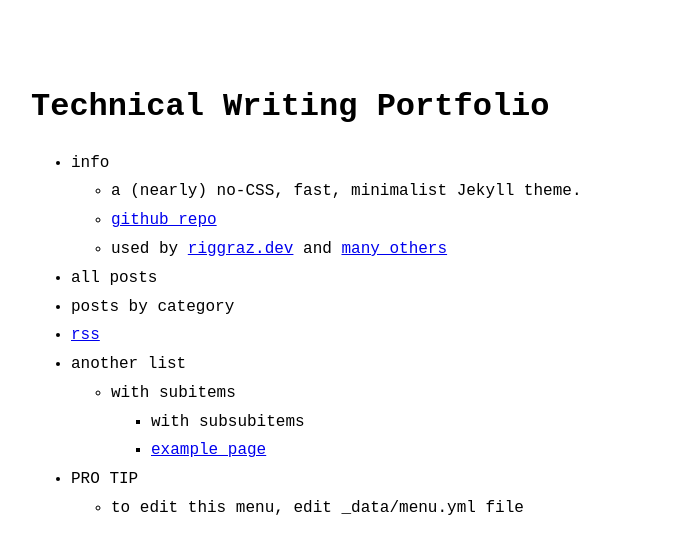
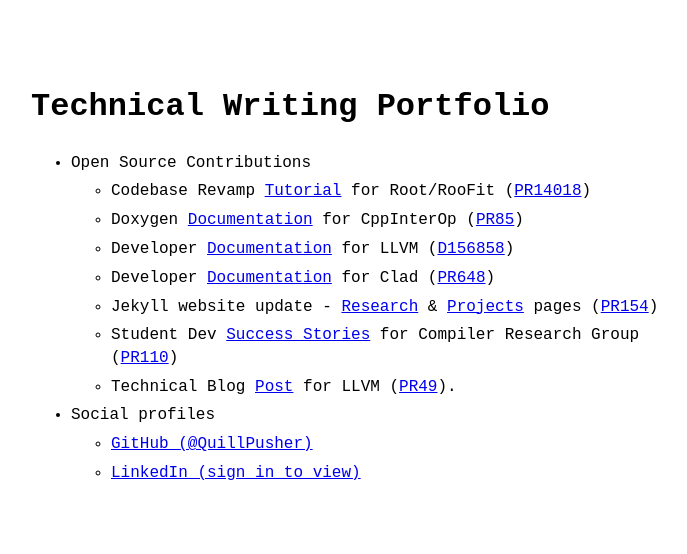
Before and after one commit to QuillPusher/quillpusher.github.io, a Jekyll site: the page built from index.md, in a window 1280 px wide. Shown: the top 554 px of the page, without its empty margins (289-976 px from the left). Built offline with Jekyll 4.4.1, drawn with Linux system fonts in a browser that asks for light colours.

Commit message:
Update menu.yml
Update menu.yml

Update menu.yml

Update menu.yml

Update menu.yml

Update menu.yml

Update menu.yml

Update menu.yml

```diff
--- a/_data/menu.yml
+++ b/_data/menu.yml
@@ -2,37 +2,19 @@
 # https://github.com/riggraz/no-style-please#customize-the-menu
 
 entries:
-  - title: info
+  - title: Open Source Contributions
     entries:
-      - title: a (nearly) no-CSS, fast, minimalist Jekyll theme.
-      - title: github repo
-        url: https://github.com/riggraz/no-style-please
-      - title: "used by <a href='https://riggraz.dev'>riggraz.dev</a> and <a href='https://github.com/riggraz/no-style-please/network/dependents'>many others</a>"
+      - title: Codebase Revamp <a href='https://root.cern/doc/v630/group__roofit__dev__docs__ad.html'>Tutorial</a> for Root/RooFit (<a href='https://github.com/root-project/root/pull/14018'>PR14018</a>)
+      - title: Doxygen <a href='https://cppinterop.readthedocs.io/en/latest/build/html/index.html'>Documentation</a>  for CppInterOp (<a href='https://github.com/compiler-research/CppInterOp/pull/85'>PR85</a>)
+      - title: Developer <a href='https://clang.llvm.org/docs/ClangRepl.html#capture-execution-results'>Documentation</a> for LLVM (<a href='https://reviews.llvm.org/D156858'>D156858</a>)
+      - title: Developer <a href='https://clad.readthedocs.io/en/latest/user/FloatingPointErrorEstimation.html'>Documentation</a> for Clad (<a href='https://github.com/vgvassilev/clad/pull/648'>PR648</a>)
+      - title: Jekyll website update - <a href='https://compiler-research.org/research/'>Research</a> & <a href='https://compiler-research.org/projects/'>Projects</a> pages (<a href='https://github.com/compiler-research/compiler-research.github.io/pull/154'>PR154</a>)
+      - title: Student Dev <a href='https://compiler-research.org/stories/'>Success Stories</a> for Compiler Research Group (<a href='https://github.com/compiler-research/compiler-research.github.io/pull/110'>PR110</a>)
+      - title: Technical Blog <a href='https://blog.llvm.org/posts/2023-12-31-compiler-research-internships-2023/'>Post</a> for LLVM (<a href='https://github.com/llvm/llvm-blog-www/pull/49'>PR49</a>).
 
-  - title: all posts
-    post_list:
-      limit: 5
-      show_more: true
-      show_more_text: See archive...
-      show_more_url: archive.html
-
-  - title: posts by category
-    post_list:
-      category: example2
-      show_more: true
-      show_more_text: See more posts...
-      show_more_url: example2-archive.html
-
-  - title: rss
-    url: feed.xml
-
-  - title: another list
+  - title: Social profiles
     entries:
-      - title: with subitems
-        entries:
-          - title: with subsubitems
-          - title: example page
-            url: about
-  - title: PRO TIP
-    entries:
-      - title: to edit this menu, edit _data/menu.yml file
+      - title: GitHub (@QuillPusher)
+        url: https://github.com/QuillPusher
+      - title: LinkedIn (sign in to view)
+        url: https://www.linkedin.com/in/quillpusher/
```
